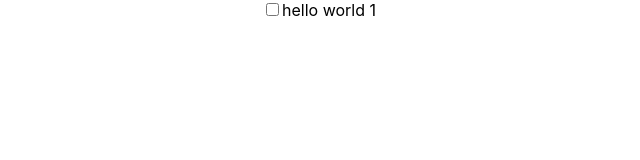
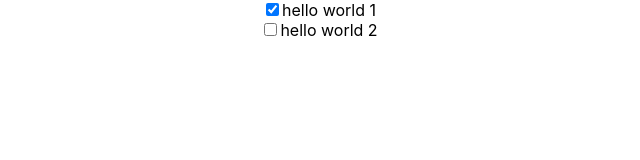
Before and after one commit to jingug1004/reactSpringTod0List, a React (Create React App) app: page / in a window 1280 px wide. Shown: the top 160 px of the page, without its empty margins (321-961 px from the left). Built offline with nearby package versions, Linux system fonts and the light colour scheme.

Commit message:
재밌따. 클래스형 컴포넌트를, 함수형 컴포넌트로 변환하면서 작업하는 것을...

```diff
--- a/src/App.js
+++ b/src/App.js
@@ -1,11 +1,27 @@
 import logo from "./logo.svg";
 import "./App.css";
 import Todo from "./Todo";
+import { useState } from "react";
 
 function App() {
+  const [items, setItems] = useState([
+    {
+      id: 0,
+      title: "hello world 1",
+      done: true,
+    },
+    {
+      id: 1,
+      title: "hello world 2",
+      done: false,
+    },
+  ]);
+
   return (
     <div className="App">
-      <Todo />
+      {items.map((item, idx) => (
+        <Todo item2={item} key={item.id} />
+      ))}
     </div>
   );
 }
--- a/src/Todo.js
+++ b/src/Todo.js
@@ -1,22 +1,17 @@
 import React, { useState } from "react";
 
 const Todo = (props) => {
-  // const [item, setItem] = useState(props.item);
-  const [item, setItem] = useState({
-    id: 0,
-    title: "hello world 1",
-    done: false,
-  });
+  let item = props;
 
   return (
     <div className={"Todo"}>
       <input
         type={"checkbox"}
-        id={item.id}
-        name={item.id}
-        checked={item.done}
+        id={item.item2.id}
+        name={item.item2.id}
+        defaultChecked={item.item2.done}
       />
-      <label id={item.id}>{item.title}</label>
+      <label id={item.item2.id}>{item.item2.title}</label>
     </div>
   );
 };
```
